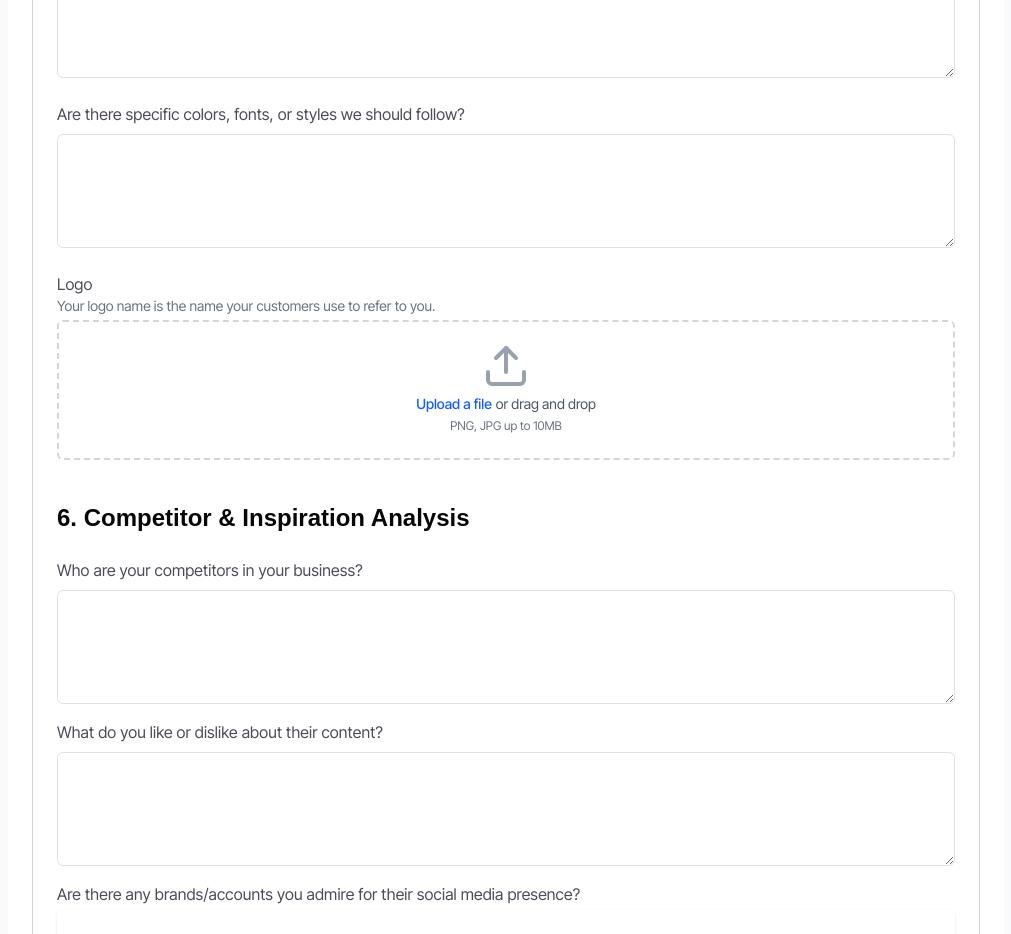
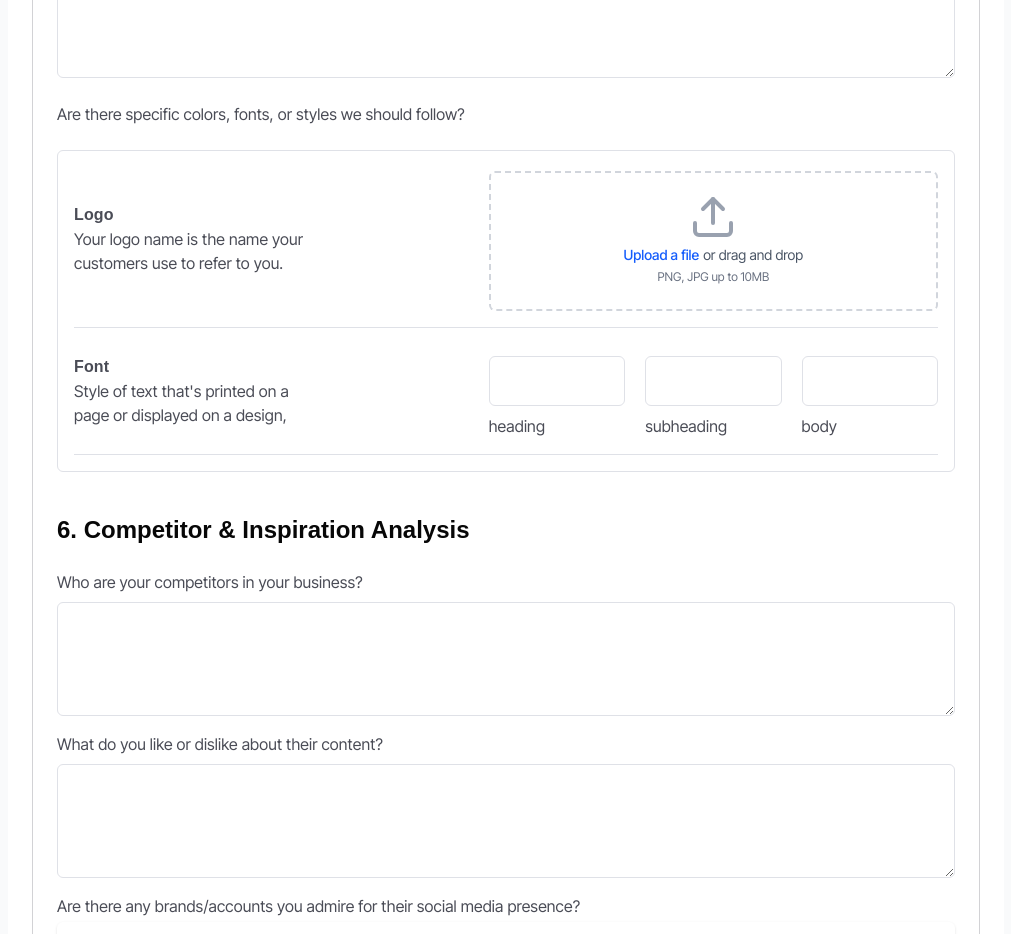
Before and after one commit to backbencherstudio/social-media-management, a Next.js app: page /client-questionery in a window 1280 px wide. Shown: the part 2200-3134 px from the top of the page, without its empty margins (134-1145 px from the left). Built offline with nearby package versions, Linux system fonts and the light colour scheme; a web font is replaced by a local one.

Commit message:
client questionery section five correction

```diff
--- a/app/(client)/client-questionery/_component/client-questionery.tsx
+++ b/app/(client)/client-questionery/_component/client-questionery.tsx
@@ -35,6 +35,11 @@ type FormData = {
   keywordPhrases: string;
   additionalPreferences: string;
   upcomingPromotions: string;
+  fontSelect: {
+    heading: string;
+    subheading: string;
+    body: string;
+  };
 };
 
 export default function ClientQuestioneryComponet() {
@@ -228,16 +233,19 @@ export default function ClientQuestioneryComponet() {
                   <label className="block text-base leading-[150%] tracking-[.16px] text-[#4A4C56]">
                     Are there specific colors, fonts, or styles we should follow?
                   </label>
-                  <textarea
+                  {/* <textarea
                     {...register("stylePreferences")}
                     rows={4}
                     className="mt-2 block w-full rounded-[6px] border border-[#DFE1E7] focus:outline-none py-2 px-2 focus:border-blue-500 focus:ring-blue-500"
-                  />
+                  /> */}
                 </div>
-                <div>
-                  <label className="block text-base leading-[150%] tracking-[.16px] text-[#4A4C56]">Logo</label>
-                  <p className="text-sm text-gray-500">Your logo name is the name your customers use to refer to you.</p>
-                  <div className="mt-1 flex justify-center px-6 pt-5 pb-6 border-2 border-gray-300 border-dashed rounded-md">
+                <div className='border border-[#DFE1E7] rounded-[6px] p-4'>
+                  <div className='flex items-center justify-between border-b border-[#DFE1E7] pb-4'>
+                    <div className='w-full md:max-w-[29%]'>
+                      <h4 className="block text-base leading-[150%] tracking-[.16px] text-[#4A4C56]">Logo</h4>
+                      <p className="block text-base leading-[150%] tracking-[.16px] text-[#4A4C56]">Your logo name is the name your customers use to refer to you.</p>
+                    </div>
+                    <div className="mt-1 w-full md:max-w-[52%] flex justify-center px-6 pt-5 pb-6 border-2 border-gray-300 border-dashed rounded-md">
                       <div className="space-y-1 text-center">
                         <Upload className="mx-auto h-12 w-12 text-gray-400" />
                         <div className="flex text-sm text-gray-600">
@@ -255,6 +263,33 @@ export default function ClientQuestioneryComponet() {
                         <p className="text-xs text-gray-500">PNG, JPG up to 10MB</p>
                       </div>
                     </div>
+                  </div>
+                  <div className='flex items-center justify-between border-b border-[#DFE1E7] pb-4 pt-4'>
+                    <div className='w-full md:max-w-[29%]'>
+                      <h4 className="block text-base leading-[150%] tracking-[.16px] text-[#4A4C56]">Font</h4>
+                      <p className="block text-base leading-[150%] tracking-[.16px] text-[#4A4C56]">Style of text that's printed on a page or
+                        displayed on a design,</p>
+                    </div>
+                    <div className="mt-1 w-full md:max-w-[52%] flex justify-center  rounded-md">
+                      <div className="grid grid-cols-1 gap-5 sm:grid-cols-3">
+                        {[
+                          ['heading', 'heading'],
+                          ['subheading', 'subheading'],
+                          ['body', 'body'],
+                        ].map(([label, key]) => (
+                          <div key={key} className='flex flex-col gap-2'>
+                            <input
+                              type="text"
+                              {...register(`fontSelect.${key as keyof FormData["fontSelect"]}`)}
+                              className="mt-2 block w-full rounded-[6px] border border-[#DFE1E7] focus:outline-none py-3 px-2 focus:border-blue-500 focus:ring-blue-500"
+                            />
+                            <label className="block text-base leading-[150%] tracking-[.16px] text-[#4A4C56]">{label}</label>
+                          </div>
+                        ))}
+                      </div>
+                    </div>
+                  </div>
+
                 </div>
               </div>
             </section>
```
Lines whose indentation alone changed are shown as unchanged.
